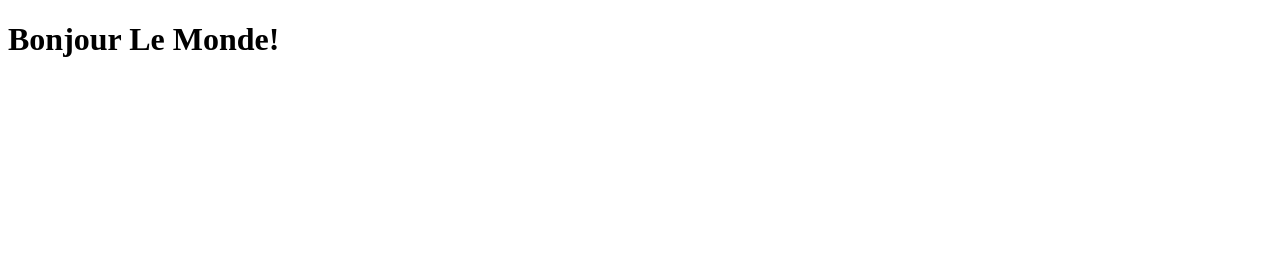
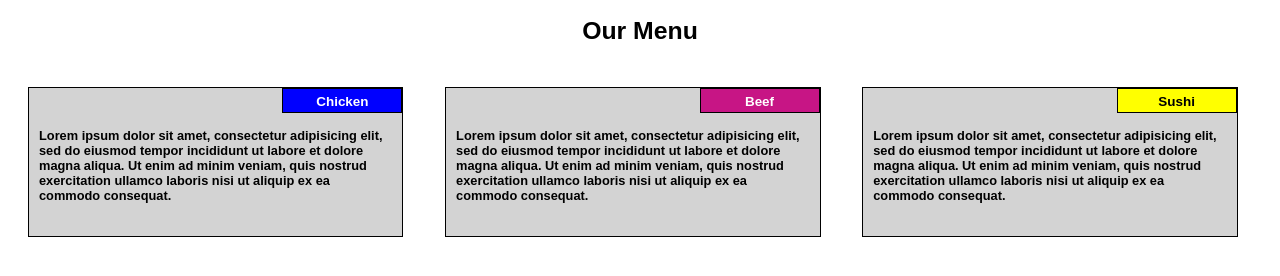
Before and after one commit to mobrahi/Coursera-First-Order, a plain HTML site: page mod2_solution/index.html in a window 1280 px wide. Drawn offline with Linux system fonts and the light colour scheme.

Commit message:
Module 2 Coding Assignment.

```diff
--- a/mod2_solution/index.html
+++ b/mod2_solution/index.html
@@ -1,11 +1,131 @@
 <!DOCTYPE html>
 <html>
 <head>
-	<meta charset="utf-8">
-	<meta name="viewport" content="width=device-width, initial-scale=1">
-	<title>Bonjour Le Monde</title>
+<meta charset="utf-8">
+<meta name="viewport" content="width=device-width, initial-scale=1">
+<title>Our Menu</title>
+<link rel="stylesheet" type="text/css" href="style.css">
+<style>
+	* {
+		box-sizing: border-box;
+	}
+
+/*** Desktop view***/
+@media (min-width: 992px) {
+	.col-lg-1, .col-lg-2, .col-lg-3, .col-lg-4, .col-lg-5, .col-lg-6,
+	.col-lg-7, .col-lg-8, .col-lg-9, .col-lg-10, .col-lg-11, .col-lg-12 {
+		float: left;
+		border: 1px;
+	}
+	.col-lg-1 {
+		width: 8.33%;
+	}
+	.col-lg-2 {
+		width: 16.6%;
+	}
+	.col-lg-3 {
+		width: 25%;
+	}
+	.col-lg-4 {
+		width: 33%;
+	}
+	.col-lg-5 {
+		width: 41.66%;
+	}
+	.col-lg-6 {
+		width: 50%;
+	}
+	.col-lg-7 {
+		width: 58.33%;
+	}
+	.col-lg-8 {
+		width: 66.66%;
+	}
+	.col-lg-9 {
+		width: 74.99%;
+	}
+	.col-lg-10 {
+		width: 83.33%;
+	}
+	.col-lg-11 {
+		width: 91.66%;
+	}
+	.col-lg-12 {
+		width: 100%;
+	}
+}
+
+/*** Tablet view ***/
+@media (min-width: 768px) and (max-width: 991px ) {
+	.col-md-1, .col-md-2, .col-md-3, .col-md-4, .col-md-5, .col-md-6,
+	.col-md-7, .col-md-8, .col-md-9, .col-md-10, .col-md-11, .col-md-12 {
+		float: left;
+		border: 1px;
+	}
+	.col-md-1 {
+		width: 8.33%;
+	}
+	.col-md-2 {
+		width: 16.6%;
+	}
+	.col-md-3 {
+		width: 25%;
+	}
+	.col-md-4 {
+		width: 33%;
+	}
+	.col-md-5 {
+		width: 41.66%;
+	}
+	.col-md-6 {
+		width: 50%;
+	}
+	.col-md-7 {
+		width: 58.33%;
+	}
+	.col-md-8 {
+		width: 66.66%;
+	}
+	.col-md-9 {
+		width: 74.99%;
+	}
+	.col-md-10 {
+		width: 83.33%;
+	}
+	.col-md-11 {
+		width: 91.66%;
+	}
+	.col-md-12 {
+		width: 105.5%;
+	}
+}
+
+</style>
 </head>
 <body>
-	<h1>Bonjour Le Monde!</h1>
+
+<h1>Our Menu</h1>
+
+<div class="row">
+	<div class="col-lg-4 col-md-6">
+		<p>Lorem ipsum dolor sit amet, consectetur adipisicing elit, sed do eiusmod tempor incididunt ut labore et dolore magna aliqua. Ut enim ad minim veniam, quis nostrud exercitation ullamco laboris nisi ut aliquip ex ea commodo consequat.
+			<section1>Chicken
+			</section1>
+		</p>
+	</div>
+	<div class="col-lg-4 col-md-6">
+		<p>Lorem ipsum dolor sit amet, consectetur adipisicing elit, sed do eiusmod tempor incididunt ut labore et dolore magna aliqua. Ut enim ad minim veniam, quis nostrud exercitation ullamco laboris nisi ut aliquip ex ea commodo consequat.
+			<section2>Beef
+			</section2>
+		</p>
+	</div>
+	<div class="col-lg-4 col-md-12">
+		<p>Lorem ipsum dolor sit amet, consectetur adipisicing elit, sed do eiusmod tempor incididunt ut labore et dolore magna aliqua. Ut enim ad minim veniam, quis nostrud exercitation ullamco laboris nisi ut aliquip ex ea commodo consequat.
+			<section3>Sushi
+			</section3>
+		</p>
+	</div>
+</div>
+
 </body>
 </html>
--- a/mod2_solution/style.css
+++ b/mod2_solution/style.css
@@ -0,0 +1,72 @@
+body{
+	background-color: white;
+	font-family: Arial, Helvetica, sans-serif;
+}
+
+
+h1 {
+    font-size: 155%;
+    font-weight: bold;
+    text-align: center;
+    margin-bottom: 30px;
+}
+
+p {
+    border: 1px solid black;
+    padding: 40px 10px 10px 10px;
+    background-color: lightgray;
+    position: relative;
+    width: 90%;
+    height: 150px;
+    margin-right: 20px;
+    margin-left: 20px;
+    color: black;
+    text-align: left;
+    font-size: 80%;
+    font-weight: bold;
+}
+
+section1 {
+    position: absolute;
+    top: 0;
+    right: 0;
+    background-color: blue;
+    width: 120px;
+    height: 25px;
+    border: 1px solid black;
+    padding: 5px;
+    font-size: 105%;
+    color: white;
+    font-weight: bold;
+    text-align: center;
+}
+
+section2 {
+    position: absolute;
+    top: 0;
+    right: 0;
+    background-color: mediumvioletred;
+    width: 120px;
+    height: 25px;
+    border: 1px solid black;
+    padding: 5px;
+    font-size: 105%;
+    color: white;
+    font-weight: bold;
+    text-align: center;
+}
+
+section3 {
+    position: absolute;
+    top: 0;
+    right: 0;
+    background-color: yellow;
+    width: 120px;
+    height: 25px;
+    border: 1px solid black;
+    padding: 5px;
+    font-size: 105%;
+    color: black;
+    font-weight: bold;
+    text-align: center;
+}
```
